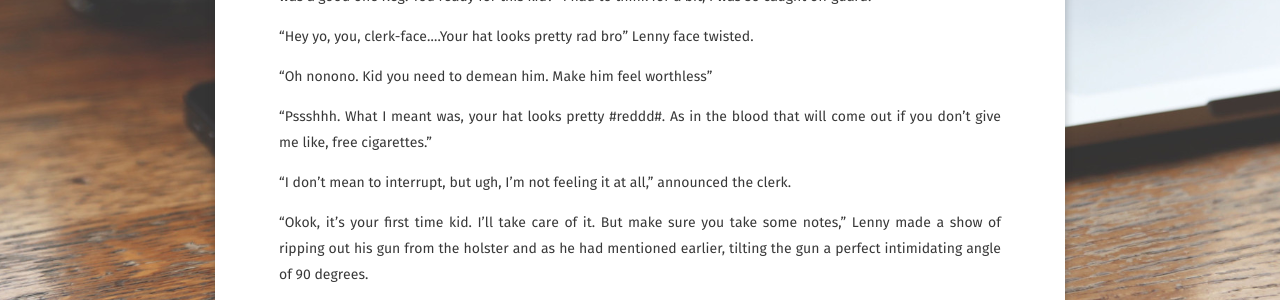
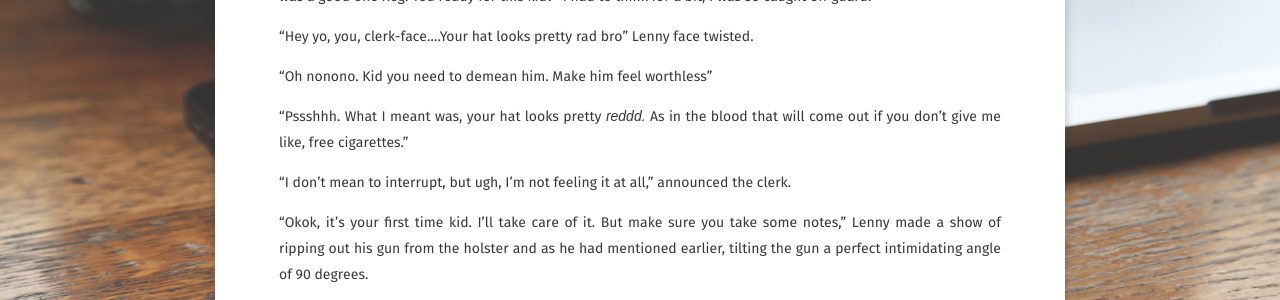
Before and after one commit to mberlanga/mberlanga.github.io, a Jekyll site: the page built from _posts/2016-07-03-KeepingUpWithVillainHood-post.md, in a window 1280 px wide and 900 px high, scrolled down 2179 px. Shown: the part 152-452 px from the top of the window. Built offline with Jekyll 4.4.1, drawn with Linux system fonts in a browser that asks for light colours; some web fonts are replaced; comment, search, counter and statistics services are not loaded.

Commit message:
Yep its definitely *s to do italics

```diff
--- a/_posts/2016-07-03-KeepingUpWithVillainHood-post.md
+++ b/_posts/2016-07-03-KeepingUpWithVillainHood-post.md
@@ -52,7 +52,7 @@ Lenny face twisted.
 
 “Oh nonono. Kid you need to demean him. Make him feel worthless”
 
-“Pssshhh. What I meant was, your hat looks pretty #reddd#. As in the blood that will come out if you don’t give me like, free cigarettes.”
+“Pssshhh. What I meant was, your hat looks pretty *reddd.* As in the blood that will come out if you don’t give me like, free cigarettes.”
 
 “I don’t mean to interrupt, but ugh, I’m not feeling it at all,” announced the clerk.
 
```
